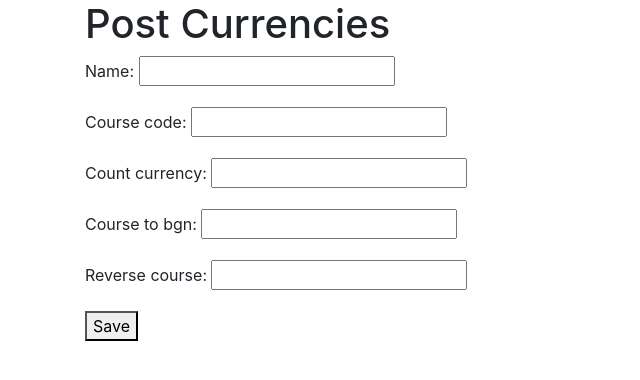
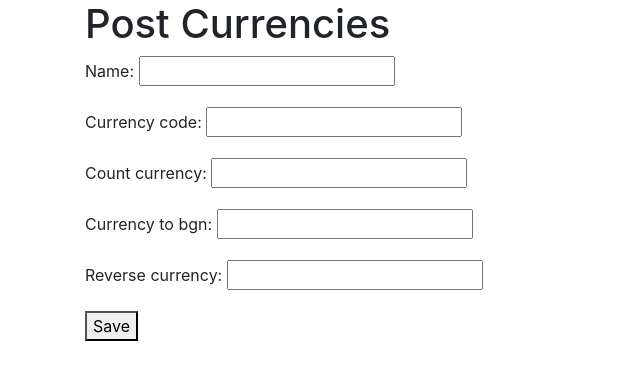
Before and after one commit to 1oss1ess/Django, a Django app: page /post_currency in a window 1280 px wide. Shown: the part 56-436 px from the top of the page, without its empty margins (0-640 px from the left). Run offline with Django 3.2, Linux system fonts and the light colour scheme; some libraries are stand-ins or nearby versions.

Commit message:
Refactoring models exchange_rates

```diff
--- a/exchange_project/exchange_rates/forms.py
+++ b/exchange_project/exchange_rates/forms.py
@@ -7,4 +7,4 @@ class PostCurrencyForm(forms.ModelForm):
 
     class Meta:
         model = Currency
-        fields = ('name', 'course_code', 'count_currency', 'course_to_bgn', 'reverse_course')
+        fields = ('name', 'currency_code', 'count_currency', 'currency_to_bgn', 'reverse_currency')
--- a/exchange_project/exchange_rates/models.py
+++ b/exchange_project/exchange_rates/models.py
@@ -3,14 +3,14 @@ from django.db import models
 
 class Currency(models.Model):
     name = models.CharField(max_length=100, unique=True)
-    course_code = models.CharField(max_length=3, unique=True)
-    course_to_bgn = models.DecimalField(max_digits=15, decimal_places=5)
-    reverse_course = models.DecimalField(max_digits=15, decimal_places=5)
+    currency_code = models.CharField(max_length=3, unique=True)
+    currency_to_bgn = models.DecimalField(max_digits=15, decimal_places=5)
+    reverse_currency = models.DecimalField(max_digits=15, decimal_places=5)
     count_currency = models.DecimalField(max_digits=10, decimal_places=5)
 
     class Meta:
-        ordering = ('course_code',)
+        ordering = ('currency_code',)
         verbose_name_plural = 'currencies'
 
     def __str__(self):
-        return '{} : {}'.format(self.course_code, self.course_to_bgn)
+        return '{} : {}'.format(self.currency_code, self.currency_to_bgn)
--- a/exchange_project/exchange_rates/templates/exchange_rates/base.html
+++ b/exchange_project/exchange_rates/templates/exchange_rates/base.html
@@ -29,7 +29,7 @@
     </header>
     <main role="main" class="container">
       <div class="row">
-        <div class="col-md-8">
+        <div class="col-md-10">
           {% block content %}{% endblock %}
         </div>
       </div>
--- a/exchange_project/exchange_rates/views.py
+++ b/exchange_project/exchange_rates/views.py
@@ -32,14 +32,21 @@ def calculation_exchange_rates(request):
     }
 
     if request.method == 'POST':
-        from_currency = get_object_or_404(Currency, course_code=request.POST['from_currency'])
-        to_currency = get_object_or_404(Currency, course_code=request.POST['to_currency'])
-        money = request.POST.get('amount_to_convert')
+        response_data = {}
 
-        result_of_convert = convert_to(money, from_currency.count_currency,
-                                       from_currency.course_to_bgn, to_currency.reverse_course)
-        response_data = {}
+        from_currency = get_object_or_404(Currency, currency_code=request.POST['from_currency'])
+        to_currency = get_object_or_404(Currency, currency_code=request.POST['to_currency'])
+
+        money = request.POST.get('money')
+
+        result_of_convert = convert_to(
+            money,
+            from_currency.count_currency,
+            from_currency.currency_to_bgn,
+            to_currency.reverse_currency
+        )
         response_data['result_of_convert'] = result_of_convert
+
         return render(request, 'exchange_rates/calculations.html', response_data)
     else:
         return render(request, 'exchange_rates/calculations.html', context)
```
Also changed, not shown: exchange_project/exchange_rates/templates/exchange_rates/calculations.html (+4 -4 lines), exchange_project/exchange_rates/templates/exchange_rates/home.html (+9 -7 lines), exchange_project/db.sqlite3 (deleted).
